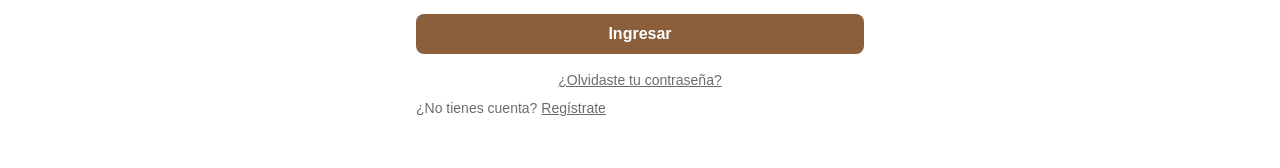
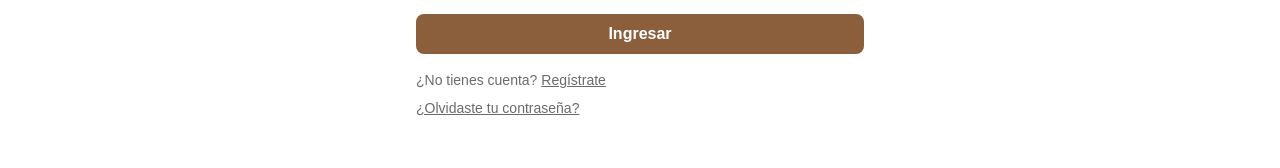
Before and after one commit to Jboschlagos/05tocarmadera-v2, a Next.js app: page /login in a window 1280 px wide. Shown: the part 440-608 px from the top of the page. Built offline with nearby package versions, Linux system fonts and the light colour scheme; no server answers.

Commit message:
correccion login

```diff
--- a/app/login/page.js
+++ b/app/login/page.js
@@ -73,19 +73,16 @@ export default function LoginPage() {
             {cargando ? "Ingresando..." : "Ingresar"}
           </button>
         </form>
-
-        <p
-          className="text-sm mt-4 text-center"
-          style={{ color: "var(--gris-texto)" }}
-        >
-          <Link href="/forgot-password" className="underline">
-            ¿Olvidaste tu contraseña?
-          </Link>
-        </p>
-        <p className="text-sm mt-2" style={{ color: "var(--gris-texto)" }}>
+        <p className="text-sm mt-4" style={{ color: "var(--gris-texto)" }}>
           ¿No tienes cuenta?{" "}
           <Link href="/register" className="underline">
             Regístrate
+          </Link>
+        </p>
+
+        <p className="text-sm mt-2" style={{ color: "var(--gris-texto)" }}>
+          <Link href="/forgot-password" className="underline">
+            ¿Olvidaste tu contraseña?
           </Link>
         </p>
       </div>
```
